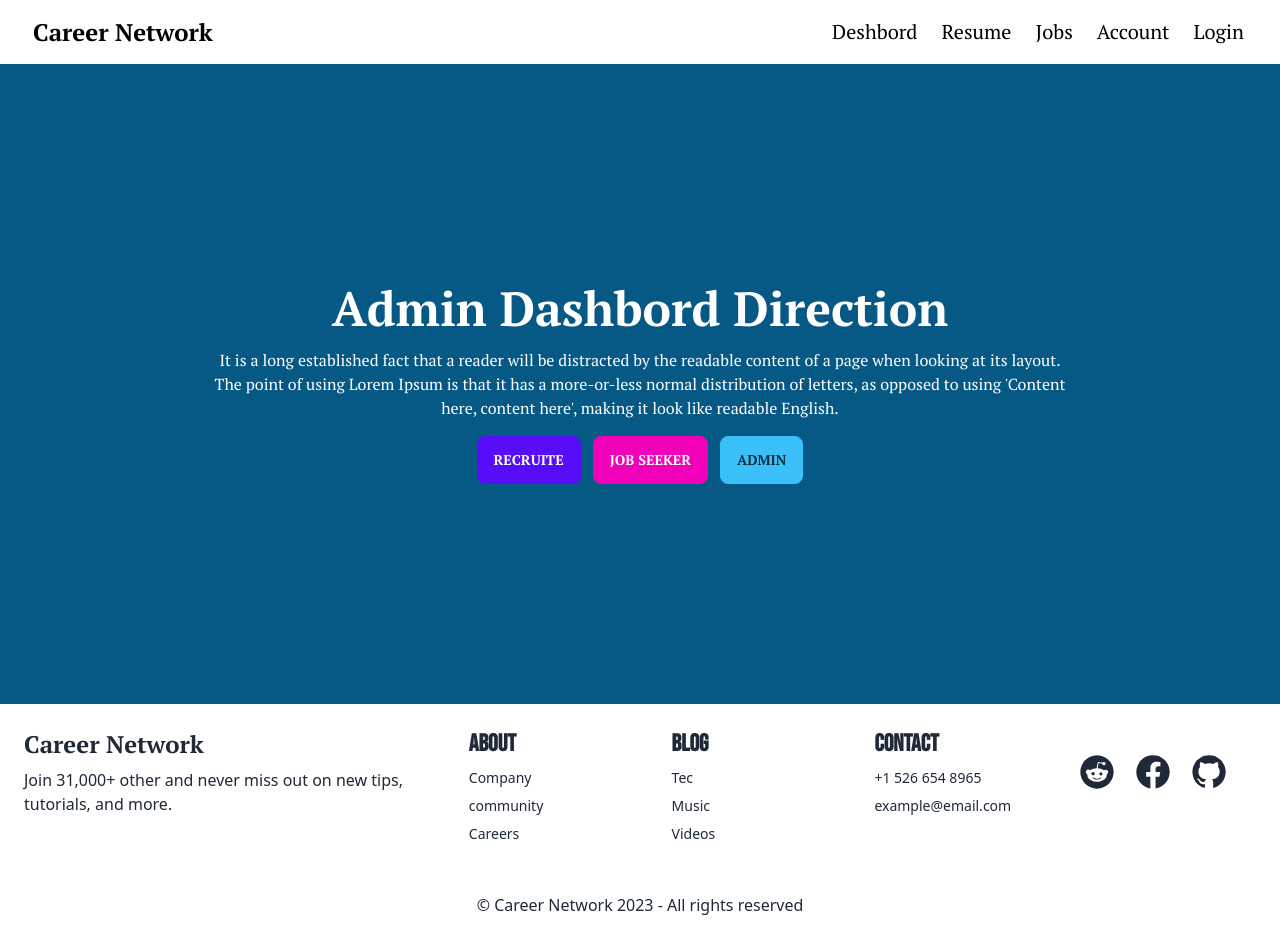
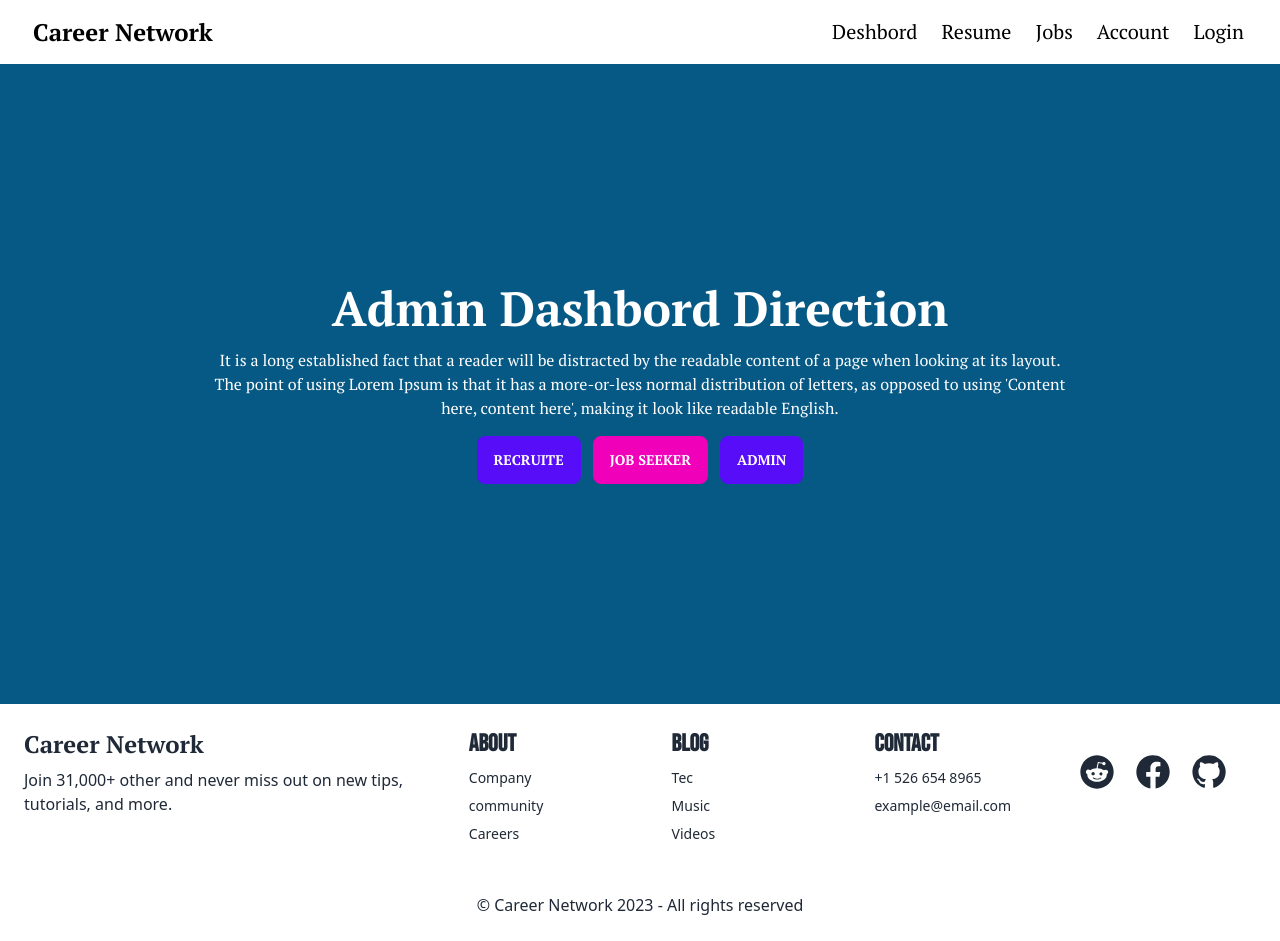
Before and after one commit to fahim-abser/Career-Network-client, a React (Create React App) app in the folder client/career-network/: page /admin in a window 1280 px wide. Built offline with nearby package versions, Linux system fonts and the light colour scheme; no server answers; a web font is replaced by a local one.

Commit message:
added button color

```diff
--- a/client/career-network/src/Pages/Admin/AdminData/AdminData.js
+++ b/client/career-network/src/Pages/Admin/AdminData/AdminData.js
@@ -10,7 +10,7 @@ function AdminData() {
           <div className='gap-3  flex justify-center items-center'>
             <Link to={'/admin/recruiter'}><button className='btn btn-primary'>recruite</button></Link>
             <Link to={"/admin/jobseerker"}><button className='btn btn-secondary'>job seeker</button></Link>
-            <Link to={"/admin/admintable"}><button className='btn-info btn'>admin</button></Link>
+            <Link to={"/admin/admintable"}><button className='btn-primary btn'>admin</button></Link>
           </div>
       </div>
     </div>
```
